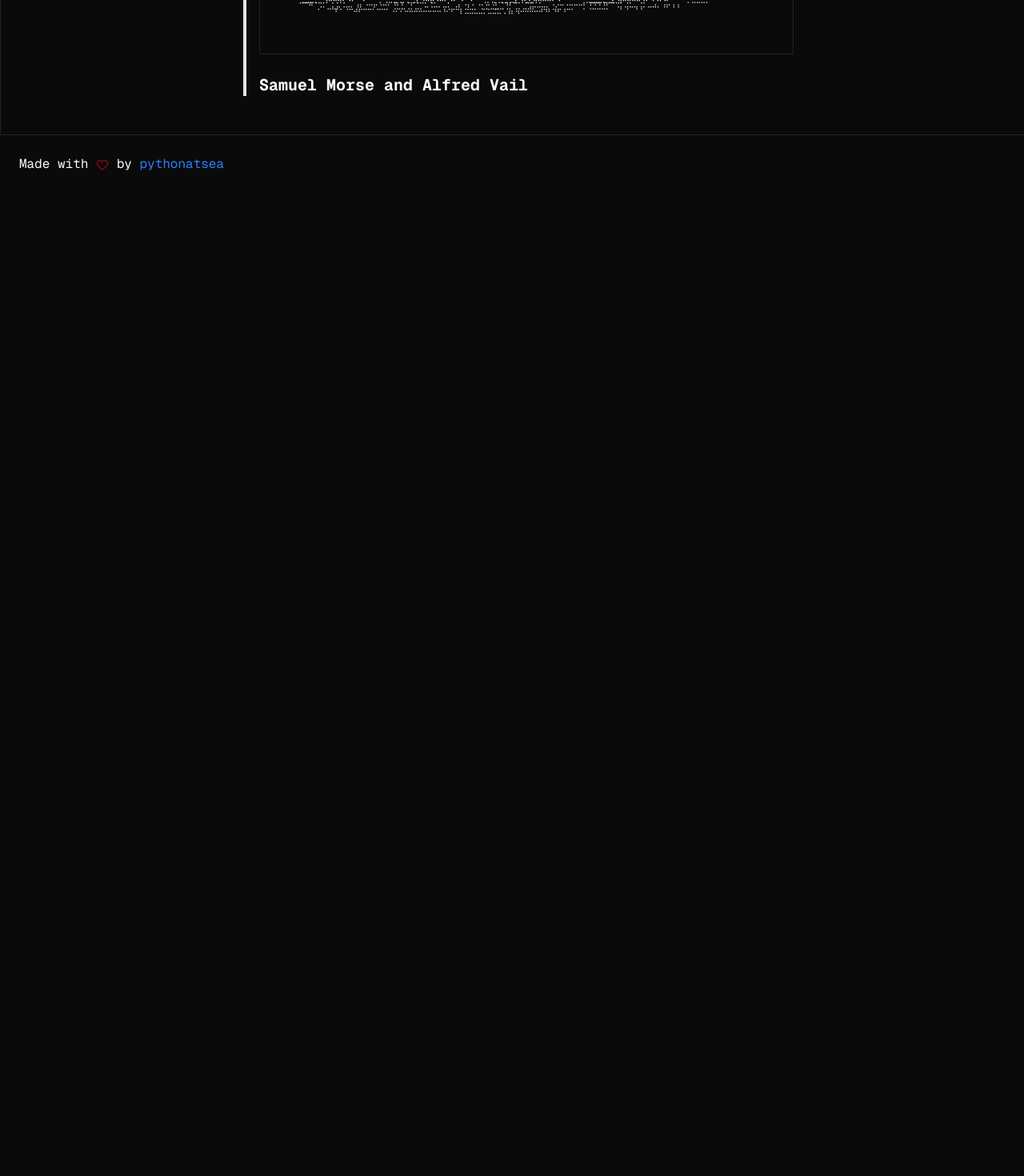
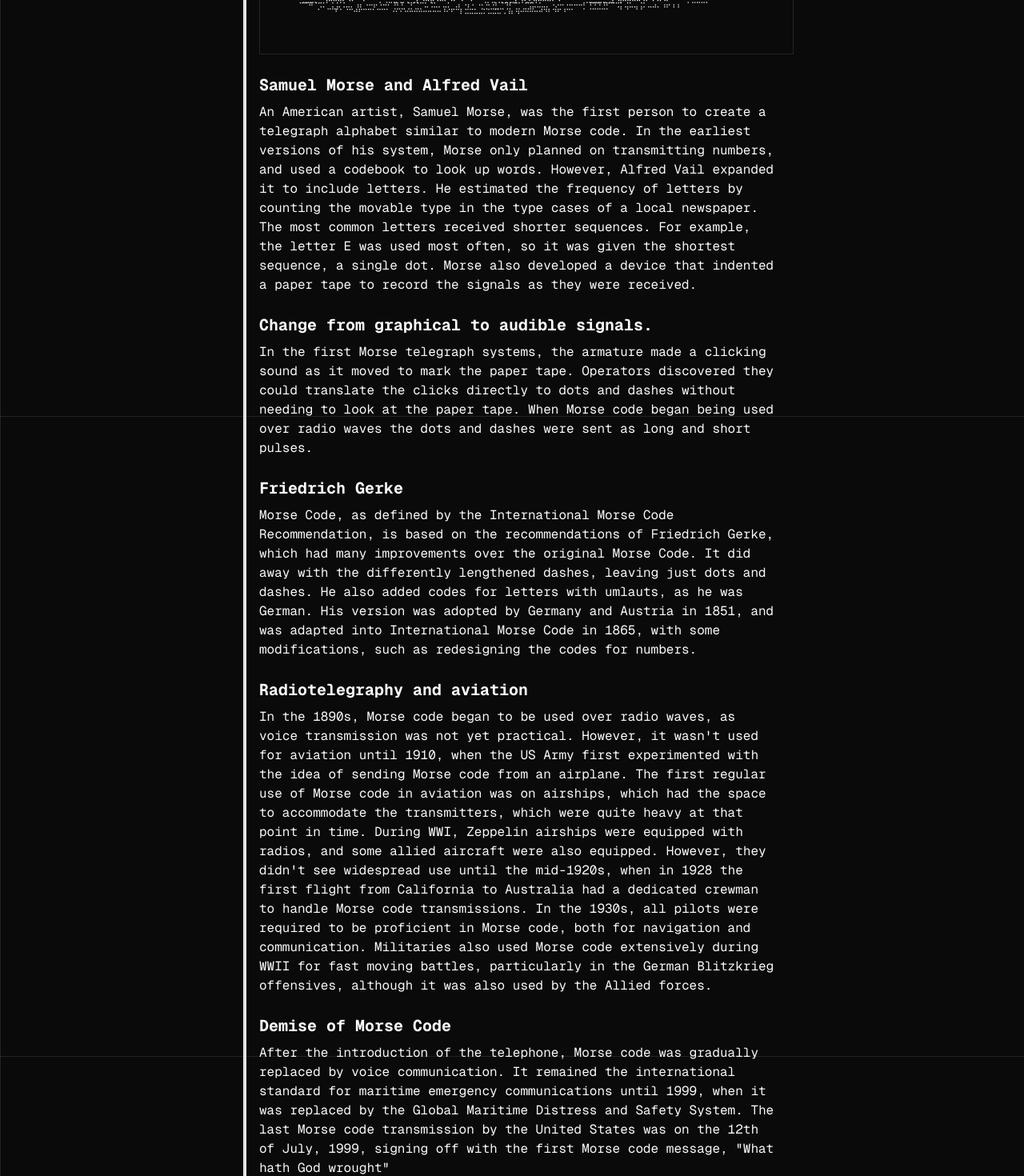
Before and after one commit to PythonAtSea/signum, a Next.js app: page /morse-history in a window 1280 px wide. Shown: the part 1080-2550 px from the top of the page at 80% size. Before the commit the page ends 1321 px from the top, so only its background shows below. Built offline with nearby package versions, Linux system fonts and the light colour scheme; a web font is replaced by a local one.

Commit message:
feat: add morse code history

```diff
--- a/src/app/morse-history/page.tsx
+++ b/src/app/morse-history/page.tsx
@@ -8,15 +8,79 @@ export default function Page() {
       <p>
         Morse Code&apos;s roots come from the early 19th century, when various
         European experimenters were working on electric signalling systems.
-        Early systems had a electrically controlled needle that would point to
+        Early systems had an electrically controlled needle that would point to
         the left or the right. These systems were very slow, because they
         required the receiver to switch between writing and watching the needle.
-        A early innovation was putting a piece of ivory on one side and a piece
+        An early innovation was putting a piece of ivory on one side and a piece
         of metal on the other, so that the operator could write down the signals
         based on the sound.
       </p>
       <Art manualImageIndex={0} />
-      <h2 className="text-xl font-bold my-6">Samuel Morse and Alfred Vail</h2>
+      <h2 className="text-xl font-bold mt-6 mb-2">
+        Samuel Morse and Alfred Vail
+      </h2>
+      <p>
+        An American artist, Samuel Morse, was the first person to create a
+        telegraph alphabet similar to modern Morse code. In the earliest
+        versions of his system, Morse only planned on transmitting numbers, and
+        used a codebook to look up words. However, Alfred Vail expanded it to
+        include letters. He estimated the frequency of letters by counting the
+        movable type in the type cases of a local newspaper. The most common
+        letters received shorter sequences. For example, the letter E was used
+        most often, so it was given the shortest sequence, a single dot. Morse
+        also developed a device that indented a paper tape to record the signals
+        as they were received.
+      </p>
+      <h2 className="text-xl font-bold mt-6 mb-2">
+        Change from graphical to audible signals.
+      </h2>
+      <p>
+        In the first Morse telegraph systems, the armature made a clicking sound
+        as it moved to mark the paper tape. Operators discovered they could
+        translate the clicks directly to dots and dashes without needing to look
+        at the paper tape. When Morse code began being used over radio waves the
+        dots and dashes were sent as long and short pulses.
+      </p>
+      <h2 className="text-xl font-bold mt-6 mb-2">Friedrich Gerke</h2>
+      <p>
+        Morse Code, as defined by the International Morse Code Recommendation,
+        is based on the recommendations of Friedrich Gerke, which had many
+        improvements over the original Morse Code. It did away with the
+        differently lengthened dashes, leaving just dots and dashes. He also
+        added codes for letters with umlauts, as he was German. His version was
+        adopted by Germany and Austria in 1851, and was adapted into
+        International Morse Code in 1865, with some modifications, such as
+        redesigning the codes for numbers.
+      </p>
+      <h2 className="text-xl font-bold mt-6 mb-2">
+        Radiotelegraphy and aviation
+      </h2>
+      <p>
+        In the 1890s, Morse code began to be used over radio waves, as voice
+        transmission was not yet practical. However, it wasn&apos;t used for
+        aviation until 1910, when the US Army first experimented with the idea
+        of sending Morse code from an airplane. The first regular use of Morse
+        code in aviation was on airships, which had the space to accommodate the
+        transmitters, which were quite heavy at that point in time. During WWI,
+        Zeppelin airships were equipped with radios, and some allied aircraft
+        were also equipped. However, they didn&apos;t see widespread use until
+        the mid-1920s, when in 1928 the first flight from California to
+        Australia had a dedicated crewman to handle Morse code transmissions. In
+        the 1930s, all pilots were required to be proficient in Morse code, both
+        for navigation and communication. Militaries also used Morse code
+        extensively during WWII for fast moving battles, particularly in the
+        German Blitzkrieg offensives, although it was also used by the Allied
+        forces.
+      </p>
+      <h2 className="text-xl font-bold mt-6 mb-2">Demise of Morse Code</h2>
+      <p>
+        After the introduction of the telephone, Morse code was gradually
+        replaced by voice communication. It remained the international standard
+        for maritime emergency communications until 1999, when it was replaced
+        by the Global Maritime Distress and Safety System. The last Morse code
+        transmission by the United States was on the 12th of July, 1999, signing
+        off with the first Morse code message, &quot;What hath God wrought&quot;
+      </p>
     </div>
   );
 }
```
